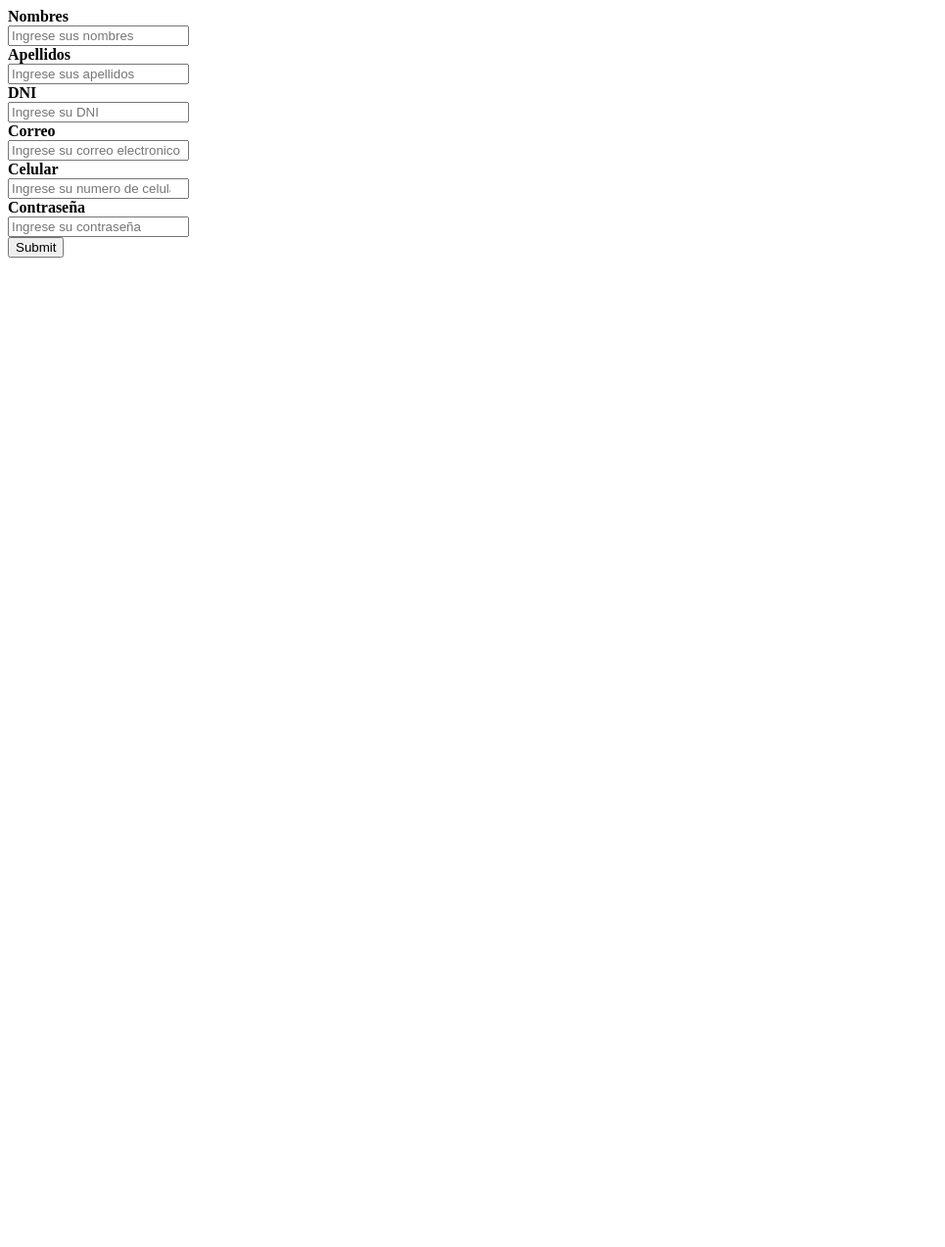
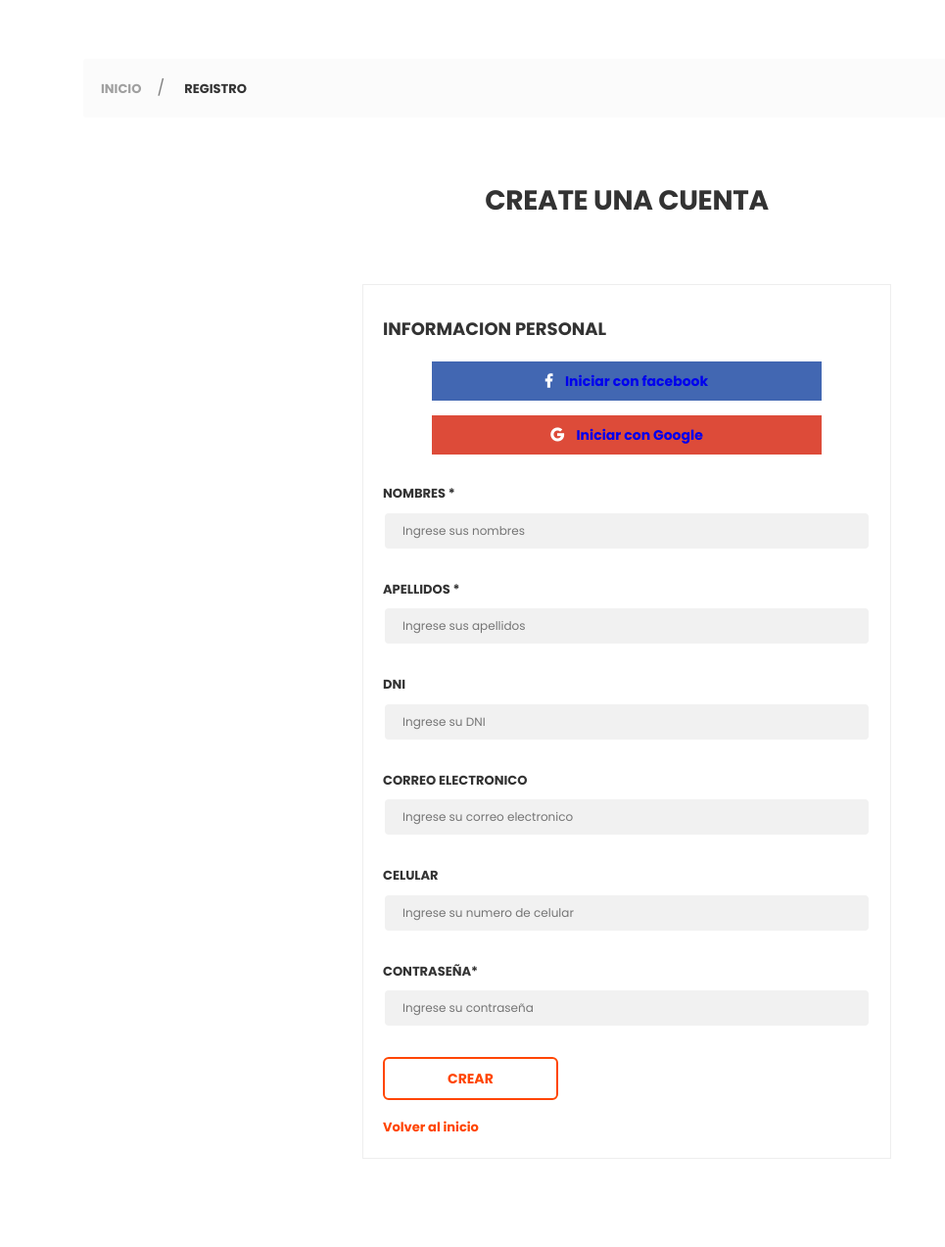
Before and after one commit to KevinSanchez-12/laFrutalina, a PHP site: page /ecomerce/front/Vista/registro.php in a window 1280 px wide. Shown: the whole page at 98% size, without its empty margins (0-965 px from the left). Before the commit the page ends 263 px from the top, so only its background shows below. Run offline with PHP 8.4, Linux system fonts and the light colour scheme; some libraries are stand-ins or nearby versions.

Commit message:
registro casi terminado

```diff
--- a/front/Vista/MisCompras.php
+++ b/front/Vista/MisCompras.php
@@ -1,3 +1,4 @@
+
 <?php
     // Verifica si hay datos a mostrar
     if (isset($mis_compras) && $mis_compras) {
--- a/front/Vista/carrito.php
+++ b/front/Vista/carrito.php
@@ -1,3 +1,5 @@
+
+
 <?php
 
     // Comprueba si existe una sesion mensaje, que contenga algun mensaje
--- a/front/Vista/logeo.php
+++ b/front/Vista/logeo.php
@@ -1,6 +1,6 @@
 
 <body>
-    <h1>TITULO</h1>
+    <h1>TITULO </h1>
     <?php
         //Verifica si existe un mensaje a mostrar
         if (isset($notificacion)) {
@@ -9,6 +9,7 @@
     ?>
     <!--Formulario de logeo del usuario
         Falta validar que la contraseña tenga caracteres alfanumericos y simbolos-->
+
     <form action="<?=url_index?>index.php?controlador=usuario&accionar=verificar" method="POST">
         <label><strong>Correo</strong></label> <br>
         <input type="email" placeholder="Ingrese su correo" name="email"> <br>
--- a/front/Vista/registro.php
+++ b/front/Vista/registro.php
@@ -1,19 +1,157 @@
 
-    <!--Formulario registro de usuario, se asiganara un rol de usuario-->
-    <form action="<?=url_index?>?controlador=usuario&accionar=registrar" method="POST">
+    <!DOCTYPE html>
+<html lang="es">
+<head>
+    <meta charset="UTF-8">
+    <meta http-equiv="X-UA-Compatible" content="IE=edge">
+    <meta name="viewport" content="width=device-width, initial-scale=1.0">
+    <title>FRUTALINA</title>
+    <meta charset="UTF-8">
+    <!--[if IE]><meta http-equiv="X-UA-Compatible" content="IE=edge"><![endif]-->
+    <meta name="viewport" content="width=device-width, initial-scale=1, shrink-to-fit=no">
+    <meta name="description" content="">
+    <meta name="author" content="">
+    <link href="images/favicon.png" rel="shortcut icon">
+    <!-- import styles -->
+    <link rel="stylesheet" href="../assets/css/vendor.css">
+    <link rel="stylesheet" href="../assets/css/utility.css">
+    <link rel="stylesheet" href="../assets/css/app.css">
+    <link rel="stylesheet" href="../assets/css/main.css">
+    <link rel="stylesheet" href="../assets/css/slider.css">
+    <link rel="stylesheet" href="../assets/css/card.css">
+    <link rel="stylesheet" href="../assets/css/category.css">
+    <!-- import styles -->
+     <!--====== Google Font ======-->
+     <link href="https://fonts.googleapis.com/css?family=Open+Sans:400,600,700,800" rel="stylesheet">
 
-        <label for=""><strong>Nombres</strong></label> <br>
-        <input type="text" placeholder="Ingrese sus nombres" name="nombre"> <br>
-        <label for=""><strong>Apellidos</strong></label> <br>
-        <input type="text" placeholder="Ingrese sus apellidos" name="apellido"> <br>
-        <label for=""><strong>DNI</strong></label> <br>
-        <input type="number" placeholder="Ingrese su DNI" name="dni"> <br>
-        <label for=""><strong>Correo</strong></label> <br>
-        <input type="email" placeholder="Ingrese su correo electronico" name="email"> <br>
-        <label for=""><strong>Celular</strong></label> <br>
-        <input type="number" placeholder="Ingrese su numero de celular" name="celular"> <br>
-        <label for=""><strong>Contraseña</strong></label> <br>
-        <input type="password" placeholder="Ingrese su contraseña" name="password"> <br>
-        <input type="submit">
+<!--====== Vendor Css ======-->
+<link rel="stylesheet" href="css/vendor.css">
 
-    </form>
+<!--====== Utility-Spacing ======-->
+<link rel="stylesheet" href="css/utility.css">
+
+<!--====== App ======-->
+<link rel="stylesheet" href="css/app.css">
+</head>
+
+    <!--====== App Content ======-->
+    <div class="app-content">
+
+        <!--====== Section 1 ======-->
+            <div class="u-s-p-y-60">
+
+             <!--====== Section Content ======-->
+                <div class="section__content">
+                    <div class="container">
+                      <div class="breadcrumb">
+                       <div class="breadcrumb__wrap">
+                           <ul class="breadcrumb__list">
+                        <li class="has-separator">
+
+                            <a href="#">INICIO</a></li>
+                        <li class="is-marked">
+
+                            <a href="#">REGISTRO</a></li>
+                    </ul>
+                </div>
+            </div>
+        </div>
+    </div>
+</div>
+<!--====== End - Section 1 ======-->
+
+ <!--====== Section 2 ======-->
+ <div class="u-s-p-b-60">
+
+<!--====== Section Intro ======-->
+<div class="section__intro u-s-m-b-60">
+    <div class="container">
+        <div class="row">
+            <div class="col-lg-12">
+                <div class="section__text-wrap">
+                    <h1 class="section__heading u-c-secondary">CREATE UNA CUENTA</h1>
+                </div>
+            </div>
+        </div>
+    </div>
+</div>
+<!--====== End - Section Intro ======-->
+
+
+<!--====== Section Content ======-->
+<div class="section__content">
+    <div class="container">
+        <div class="row row--center">
+            <div class="col-lg-6 col-md-8 u-s-m-b-30">
+                <div class="l-f-o">
+                    <div class="l-f-o__pad-box">
+                        <h1 class="gl-h1">INFORMACION PERSONAL</h1>
+                        <form class="l-f-o__form">
+                            <div class="gl-s-api">
+                                <div class="u-s-m-b-15">
+
+                                    <button class="gl-s-api__btn gl-s-api__btn--fb" type="button"><i class="fab fa-facebook-f"></i>
+                                        <a href="https://web.facebook.com/" class="Face">
+                                        <span>Iniciar con facebook</span></button></div>
+                                        </a>
+                                <div class="u-s-m-b-30">
+
+                                    <button class="gl-s-api__btn gl-s-api__btn--gplus" type="button"><i class="fab fa-google"></i>
+                                        <a href="https://accounts.google.com/" class="Face">
+                                        <span>Iniciar con Google</span></button></div>
+                                        </a>
+                            </div>
+                            <!--Formulario registro de usuario, se asiganara un rol de usuario-->
+                    <form action="<?=url_index?>?controlador=usuario&accionar=registrar" method="POST">
+
+                            <div class="u-s-m-b-30">
+                                <label class="gl-label" for="">NOMBRES *</label>
+
+                                <input class="input-text input-text--primary-style" type="text"  placeholder="Ingrese sus nombres" name="nombre"></div>
+                            <div class="u-s-m-b-30">
+
+                                <label class="gl-label" for="reg-lname">APELLIDOS *</label>
+
+                                <input class="input-text input-text--primary-style" type="text"  placeholder="Ingrese sus apellidos" name="apellido"></div>
+                                <div class="u-s-m-b-30">
+
+                            <label class="gl-label" for="reg-lname">DNI</label>
+
+                                <input class="input-text input-text--primary-style" type="number"  placeholder="Ingrese su DNI" name="dni"></div>
+
+                            <div class="u-s-m-b-30">
+
+                                <label class="gl-label" for="reg-email">CORREO ELECTRONICO</label>
+
+                                <input class="input-text input-text--primary-style" type="email"  placeholder="Ingrese su correo electronico" name="email"></div>
+                            <div class="u-s-m-b-30">
+
+                                <label class="gl-label" for="reg-lname">CELULAR</label>
+
+                                <input class="input-text input-text--primary-style" type="number"  placeholder="Ingrese su numero de celular"  name="celular"></div>
+                            <div class="u-s-m-b-30">
+
+                                <label class="gl-label" for="reg-password">CONTRASEÑA*</label>
+
+                                <input class="input-text input-text--primary-style" type="password"  placeholder="Ingrese su contraseña" name="password"></div>
+                            <div class="u-s-m-b-15">
+
+                                <button class="btn btn--e-transparent-brand-b-2" type="submit">CREAR</button></div>
+                                <!-- <input type="submit"> -->
+
+                        </form>
+
+
+                            <a class="gl-link" href="#">Volver al inicio</a>
+                        </form>
+                    </div>
+                </div>
+            </div>
+        </div>
+    </div>
+</div>
+<!--====== End - Section Content ======-->
+</div>
+<!--====== End - Section 2 ======-->
+
+</html>
--- a/front/assets/css/main.css
+++ b/front/assets/css/main.css
@@ -62,3 +62,7 @@
 	border-color: var(--color-red);
 	color: var(--color-red);
 }
+.face{
+	color: #fff;
+	text-decoration: none !important;
+}
```
Also changed, not shown: front/Vista/nav.php (+8 -7 lines).
